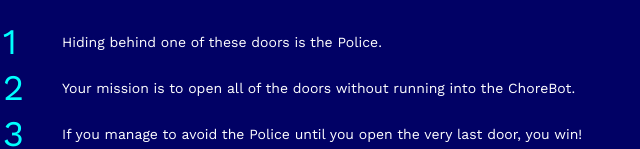
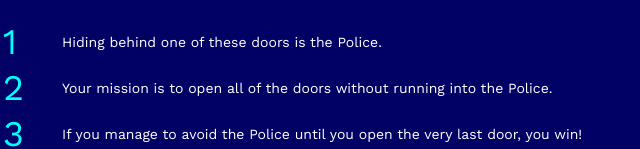
Before and after one commit to roycas99/javascript-basics, a plain HTML site: page javascript-basics-dev/javascript-basics-dev/index.html in a window 1280 px wide. Shown: the part 653-802 px from the top of the page, 0-640 px from the left. Drawn offline with nearby package versions, Linux system fonts and the light colour scheme.

Commit message:
Chorebot === police

```diff
--- a/javascript-basics-dev/javascript-basics-dev/index.html
+++ b/javascript-basics-dev/javascript-basics-dev/index.html
@@ -23,7 +23,7 @@
             <td class="instructions-text">Hiding behind one of these doors is the Police.</td></tr>
         <tr>
             <td class="instructions-number">2</td>
-            <td class="instructions-text">Your mission is to open all of the doors without running into the ChoreBot.</td>
+            <td class="instructions-text">Your mission is to open all of the doors without running into the Police.</td>
         </tr>
         <tr>
             <td class="instructions-number">3</td>
```
